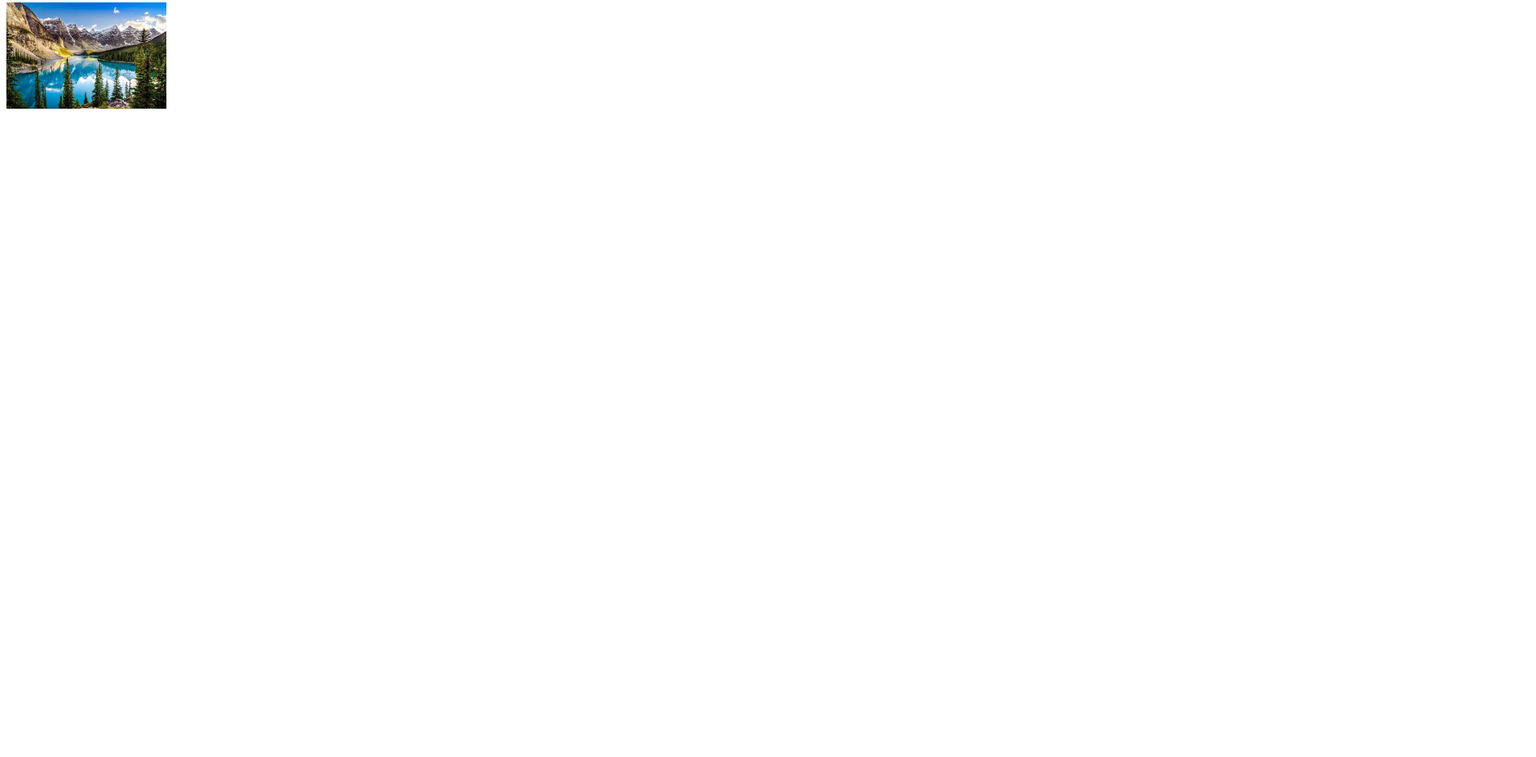
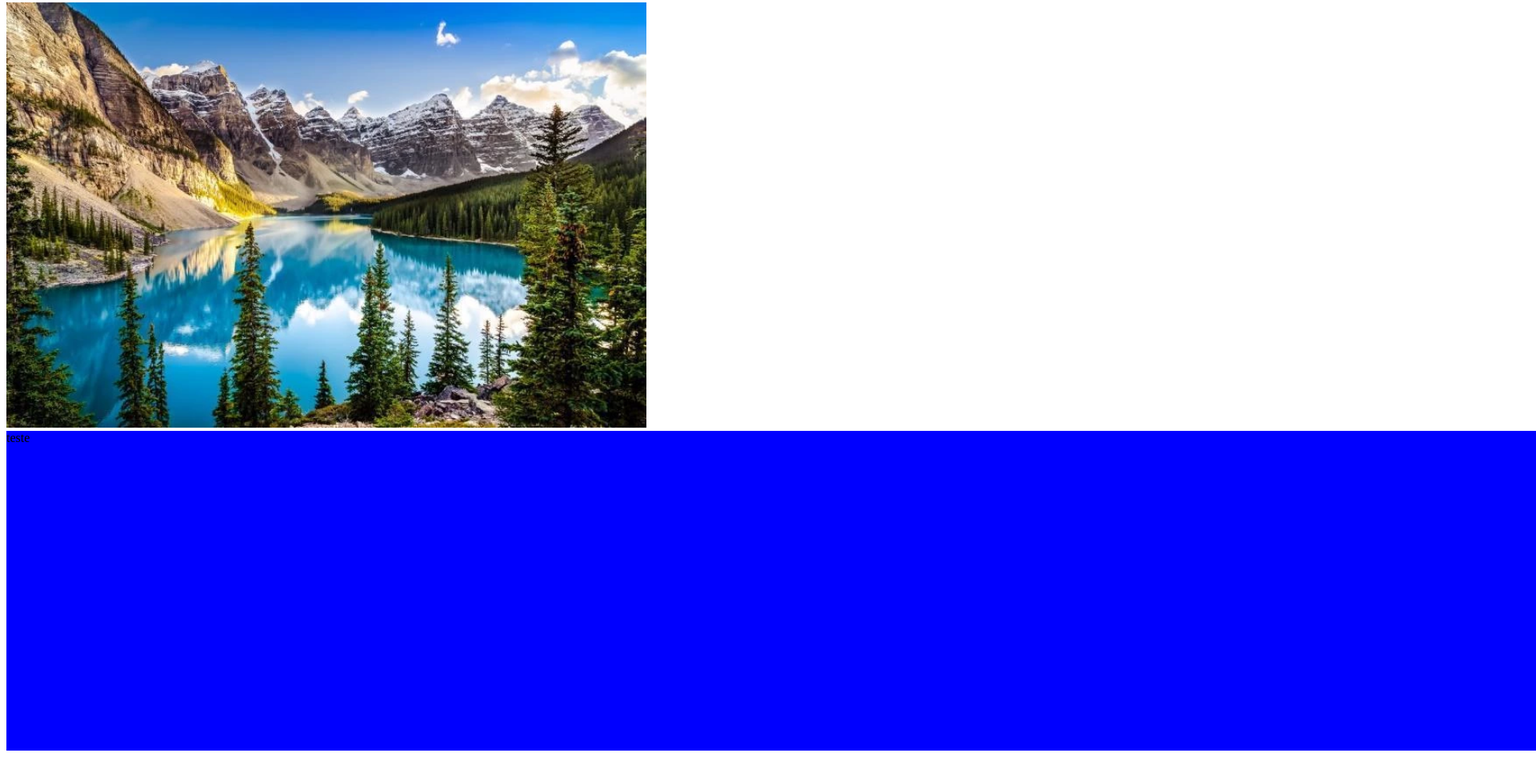
Before and after one commit to gabrielpmaia11/estudosCss, a plain HTML site: page cssBasico/index.html in a window 1280 px wide. Shown: the part 5-952 px from the top of the page at 80% size, 1920 px wide, since content can reach past the window. Before the commit the page ends 800 px from the top, so only its background shows below. Drawn offline with Linux system fonts and the light colour scheme.

Commit message:
Unidade medida fixa

```diff
--- a/cssBasico/index.html
+++ b/cssBasico/index.html
@@ -7,11 +7,20 @@
     <title>Document</title>
     <style>
         #foto{
-            width: 200px;
+            width: 50pc;
+        }
+        .teste  {
+            background-color: blue;
+            width: 500pc;
+            height: 400px;
         }
     </style>
 </head>
 <body>
     <img width="500" id="foto" src="./lago-moraine-canada-1.jpg" alt="">
+
+    <div class="teste">
+        teste
+    </div>
 </body>
 </html>
```
Also changed, not shown: cssBasico/anotacaoes.txt.
